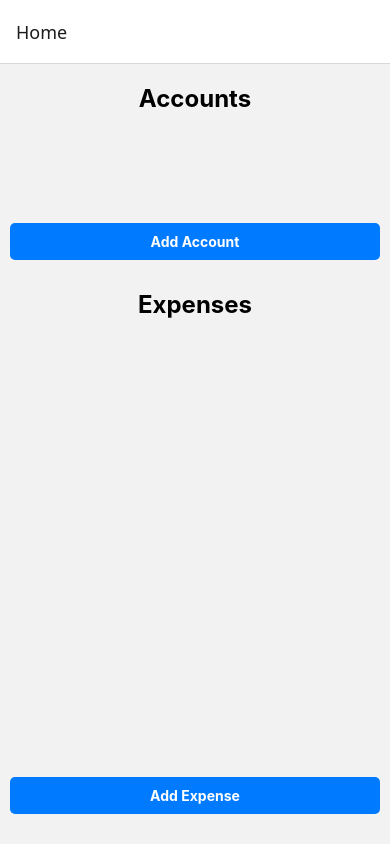
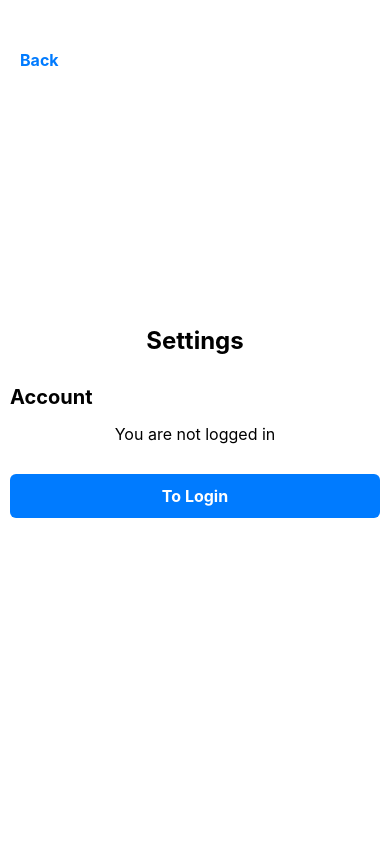
Before and after one commit to TeddyPoon2/VT6002CEM_MAD, a React Native app: screen /Settings in a window 390 px wide. Built offline with nearby package versions, Linux system fonts and the light colour scheme.

Commit message:
add login

```diff
--- a/App.tsx
+++ b/App.tsx
@@ -1,20 +1,21 @@
 import { StatusBar } from 'expo-status-bar';
-import { StyleSheet, Text, View } from 'react-native';
+import { StyleSheet } from 'react-native';
 import { NavigationContainer } from '@react-navigation/native';
 import { createStackNavigator } from '@react-navigation/stack';
-import LoginScreen from './screens/LoginScreen';
 import HomeScreen from './screens/HomeScreen';
 import Comment from './screens/Comments';
-
+import SettingsScreen from './screens/SettingsScreen';
+import LoginScreen from './screens/LoginScreen';
 const Stack = createStackNavigator();
 
 export default function App() {
   return (
     <NavigationContainer>
-      <Stack.Navigator initialRouteName="Home">
-        {/* <Stack.Screen name="Login" component={LoginScreen} /> */}
+      <Stack.Navigator initialRouteName="Home" screenOptions={{ headerShown: false }}>
         <Stack.Screen name="Home" component={HomeScreen} />
+        <Stack.Screen name="Settings" component={SettingsScreen} />
         <Stack.Screen name="Comments" component={Comment} />
+        <Stack.Screen name="Login" component={LoginScreen} />
       </Stack.Navigator>
     </NavigationContainer>
   );
--- /dev/null
+++ b/babel.config.js
@@ -0,0 +1,17 @@
+module.exports = {
+    presets: ['babel-preset-expo'],
+    plugins: [
+      [
+        "module:react-native-dotenv",
+        {
+          "moduleName": "@env",
+          "path": ".env",
+          "blocklist": null,
+          "allowlist": null,
+          "safe": false,
+          "allowUndefined": true,
+          "verbose": false
+        }
+      ]
+    ]
+  };
--- a/screens/HomeScreen.tsx
+++ b/screens/HomeScreen.tsx
@@ -1,10 +1,12 @@
 import React, { useEffect, useState } from 'react';
-import { View, Text, FlatList, StyleSheet, ActivityIndicator, TouchableOpacity, Alert, RefreshControl, Modal } from 'react-native';
+import { View, Text, FlatList, StyleSheet, ActivityIndicator, TouchableOpacity, Alert, RefreshControl, Modal, SafeAreaView } from 'react-native';
+import { useNavigation } from '@react-navigation/native';
 import ShowModal from './ShowModal';
 import { getExpenses, saveExpenses, getAccounts, saveAccounts } from './storage';
 import { Account, Expense } from '../types';
 
 const HomeScreen = () => {
+  const navigation = useNavigation();
   const [confirmVisible, setConfirmVisible] = useState(false);
   const [deleteTarget, setDeleteTarget] = useState<{ type: 'expense' | 'account'; id: string } | null>(null);
   const [expenses, setExpenses] = useState<Expense[]>([]);
@@ -206,8 +208,18 @@ const HomeScreen = () => {
   }
 
   return (
-    <View style={styles.container}>
+    <SafeAreaView style={styles.container}>
+      <View style={styles.container}>
+      <View>
+      <TouchableOpacity
+        style={styles.gearButton}
+        onPress={() => navigation.navigate('Settings' as never)}
+        accessibilityLabel="Settings"
+      >
+        <Text style={styles.gearIcon}>⚙️</Text>
+      </TouchableOpacity>
       <Text style={styles.header}>Accounts</Text>
+      </View>
       <FlatList
         data={accounts}
         renderItem={renderAccount}
@@ -254,7 +266,7 @@ const HomeScreen = () => {
           setEditItem(null);
         }}
       />
-      {/* Global Confirm Delete Modal */}
+      {/* Confirm Delete Modal */}
       <Modal
         visible={confirmVisible}
         transparent
@@ -294,11 +306,23 @@ const HomeScreen = () => {
           </View>
         </View>
       </Modal>
-    </View>
+      </View>
+    </SafeAreaView>
   );
 };
 
 const styles = StyleSheet.create({
+  gearButton: {
+    position: 'absolute',
+    top: 10,
+    left: 10,
+    zIndex: 10,
+    padding: 8,
+    borderRadius: 20,
+  },
+  gearIcon: {
+    fontSize: 24,
+  },
   confirmOverlay: {
     flex: 1,
     backgroundColor: 'rgba(0,0,0,0.4)',
@@ -331,6 +355,7 @@ const styles = StyleSheet.create({
   container: {
     flex: 1,
     padding: 10,
+
   },
   header: {
     fontSize: 24,
--- a/screens/LoginScreen.tsx
+++ b/screens/LoginScreen.tsx
@@ -1,6 +1,10 @@
 import React, { useState } from 'react';
-import { View, Text, TextInput, StyleSheet, TouchableOpacity, Alert } from 'react-native';
+import { View, Text, TextInput, StyleSheet, TouchableOpacity, Alert, SafeAreaView } from 'react-native';
 import { useNavigation } from '@react-navigation/native';
+import { API_URL } from '@env';
+import AsyncStorage from '@react-native-async-storage/async-storage';
+
+const AUTH_KEY = 'userAuth';
 
 const LoginScreen = () => {
   const [email, setEmail] = useState('');
@@ -8,13 +12,14 @@ const LoginScreen = () => {
   const navigation = useNavigation();
 
   const handleLogin = async () => {
+    console.log(API_URL);
     if (!email || !password) {
       Alert.alert('Validation Error', 'Please enter both email and password.');
       return;
     }
 
     try {
-      const response = await fetch('http://10.107.192.40:3000/login', {
+      const response = await fetch(`${API_URL}/login`, {
         method: 'POST',
         headers: { 'Content-Type': 'application/json' },
         body: JSON.stringify({ email, password }),
@@ -22,8 +27,12 @@ const LoginScreen = () => {
 
       if (response.ok) {
         const data = await response.json();
+        // Save user info to AsyncStorage
+        if (data.token) {
+          await AsyncStorage.setItem(AUTH_KEY, JSON.stringify({ email, token: data.token }));
+        }
         Alert.alert('Login Successful', `Welcome, ${data.user || email}!`);
-        navigation.navigate('Home');
+        navigation.navigate('Settings' as never);
       } else {
         const errorData = await response.json();
         Alert.alert('Login Failed', errorData.message || 'Invalid email or password.');
@@ -35,7 +44,11 @@ const LoginScreen = () => {
   };
 
   return (
-    <View style={styles.container}>
+    <SafeAreaView style={styles.container}>
+      <View style={styles.innerContainer}>
+        <TouchableOpacity style={styles.backButton} onPress={() => navigation.goBack()}>
+          <Text style={styles.backButtonText}>Back</Text>
+        </TouchableOpacity>
         <Text style={styles.title}>Login</Text>
         <TextInput
           style={styles.input}
@@ -56,15 +69,62 @@ const LoginScreen = () => {
           <Text style={styles.buttonText}>Login</Text>
         </TouchableOpacity>
       </View>
+    </SafeAreaView>
   );
 };
 
 const styles = StyleSheet.create({
-  container: { flex: 1, justifyContent: 'center', alignItems: 'center', backgroundColor: '#f5f5f5', padding: 16 },
-  title: { fontSize: 32, fontWeight: 'bold', marginBottom: 24, color: '#333' },
-  input: { width: '80%', height: 50, borderColor: '#ccc', borderWidth: 1, borderRadius: 8, marginBottom: 16, paddingHorizontal: 10, backgroundColor: '#fff' },
-  button: { width: '80%', height: 50, backgroundColor: '#007BFF', justifyContent: 'center', alignItems: 'center', borderRadius: 8 },
-  buttonText: { color: '#fff', fontSize: 18, fontWeight: 'bold' },
+  container: {
+    flex: 1,
+    padding: 10,
+    backgroundColor: '#fff',
+    justifyContent: 'center',
+  },
+  innerContainer: {
+    flex: 1,
+    justifyContent: 'center',
+    alignItems: 'center',
+  },
+  backButton: {
+    position: 'absolute',
+    top: 50,
+    left: 20,
+    zIndex: 1,
+  },
+  backButtonText: {
+    color: '#007BFF',
+    fontSize: 16,
+    fontWeight: 'bold',
+  },
+  title: {
+    fontSize: 32,
+    fontWeight: 'bold',
+    marginBottom: 24,
+    color: '#333'
+  },
+  input: {
+    width: '80%',
+    height: 50,
+    borderColor: '#ccc',
+    borderWidth: 1,
+    borderRadius: 8,
+    marginBottom: 16,
+    paddingHorizontal: 10,
+    backgroundColor: '#fff'
+  },
+  button: {
+    width: '80%',
+    height: 50,
+    backgroundColor: '#007BFF',
+    justifyContent: 'center',
+    alignItems: 'center',
+    borderRadius: 8
+  },
+  buttonText: {
+    color: '#fff',
+    fontSize: 18,
+    fontWeight: 'bold'
+  },
 });
 
 export default LoginScreen;
--- /dev/null
+++ b/screens/SettingsScreen.tsx
@@ -0,0 +1,120 @@
+import React, { useState, useEffect } from 'react';
+import { View, Text, TextInput, TouchableOpacity, StyleSheet, Alert, SafeAreaView } from 'react-native';
+import AsyncStorage from '@react-native-async-storage/async-storage';
+import { useNavigation } from '@react-navigation/native';
+
+const AUTH_KEY = 'userAuth';
+
+const SettingsScreen = () => {
+  const [user, setUser] = useState<{ email: string; token: string } | null>(null);
+  const navigation = useNavigation();
+
+  useEffect(() => {
+    // Load auth state from AsyncStorage
+    const loadAuth = async () => {
+      const data = await AsyncStorage.getItem(AUTH_KEY);
+      if (data) setUser(JSON.parse(data));
+    };
+    loadAuth();
+  }, []);
+
+  const handleLogout = async () => {
+    await AsyncStorage.removeItem(AUTH_KEY);
+    setUser(null);
+  };
+
+  return (
+    <SafeAreaView style={styles.container}>
+      <View style={styles.container}>
+        <TouchableOpacity style={styles.backButton} onPress={() => navigation.navigate('Home' as never)}>
+          <Text style={styles.backButtonText}>Back</Text>
+        </TouchableOpacity>
+        <Text style={styles.header}>Settings</Text>
+        <Text style={styles.itemHeader}>Account</Text>
+        {user ? (
+          <>
+            <Text style={styles.status}>Logged in as: {user.email}</Text>
+            <TouchableOpacity style={styles.button} onPress={handleLogout}>
+              <Text style={styles.buttonText}>Log Out</Text>
+            </TouchableOpacity>
+          </>
+        ) : (
+          <>
+            <Text style={styles.description}>You are not logged in</Text>
+            <TouchableOpacity style={styles.button} onPress={() => navigation.navigate('Login' as never)}>
+              <Text style={styles.buttonText}>To Login</Text>
+            </TouchableOpacity>
+          </>
+        )}
+      </View>
+    </SafeAreaView>
+  );
+};
+
+const styles = StyleSheet.create({
+  container: {
+    flex: 1,
+    padding: 10,
+    backgroundColor: '#fff',
+    justifyContent: 'center',
+  },
+  header: {
+    fontSize: 24,
+    fontWeight: 'bold',
+    textAlign: 'center',
+    marginBottom: 30,
+  },
+  itemHeader: {
+    fontSize: 20,
+    fontWeight: 'bold',
+    marginBottom: 15,
+  },
+  label: {
+    fontWeight: 'bold',
+    marginTop: 12,
+    marginBottom: 4,
+  },
+  input: {
+    borderWidth: 1,
+    borderColor: '#ccc',
+    borderRadius: 6,
+    padding: 10,
+    marginBottom: 10,
+  },
+  button: {
+    backgroundColor: '#007BFF',
+    padding: 12,
+    borderRadius: 6,
+    alignItems: 'center',
+    marginTop: 18,
+  },
+  buttonText: {
+    color: '#fff',
+    fontWeight: 'bold',
+    fontSize: 16,
+  },
+  status: {
+    fontSize: 16,
+    marginBottom: 16,
+    textAlign: 'center',
+    color: '#333',
+  },
+  backButton: {
+    position: 'absolute',
+    top: 50,
+    left: 20,
+    zIndex: 1,
+  },
+  backButtonText: {
+    color: '#007BFF',
+    fontSize: 16,
+    fontWeight: 'bold',
+  },
+  description: {
+    fontSize: 16,
+    marginBottom: 12,
+    textAlign: 'center',
+  },
+});
+
+export default SettingsScreen;
```
Also changed, not shown: 2 other files (tests, documents, lock files or other folders). Lines whose indentation alone changed are shown as unchanged.
